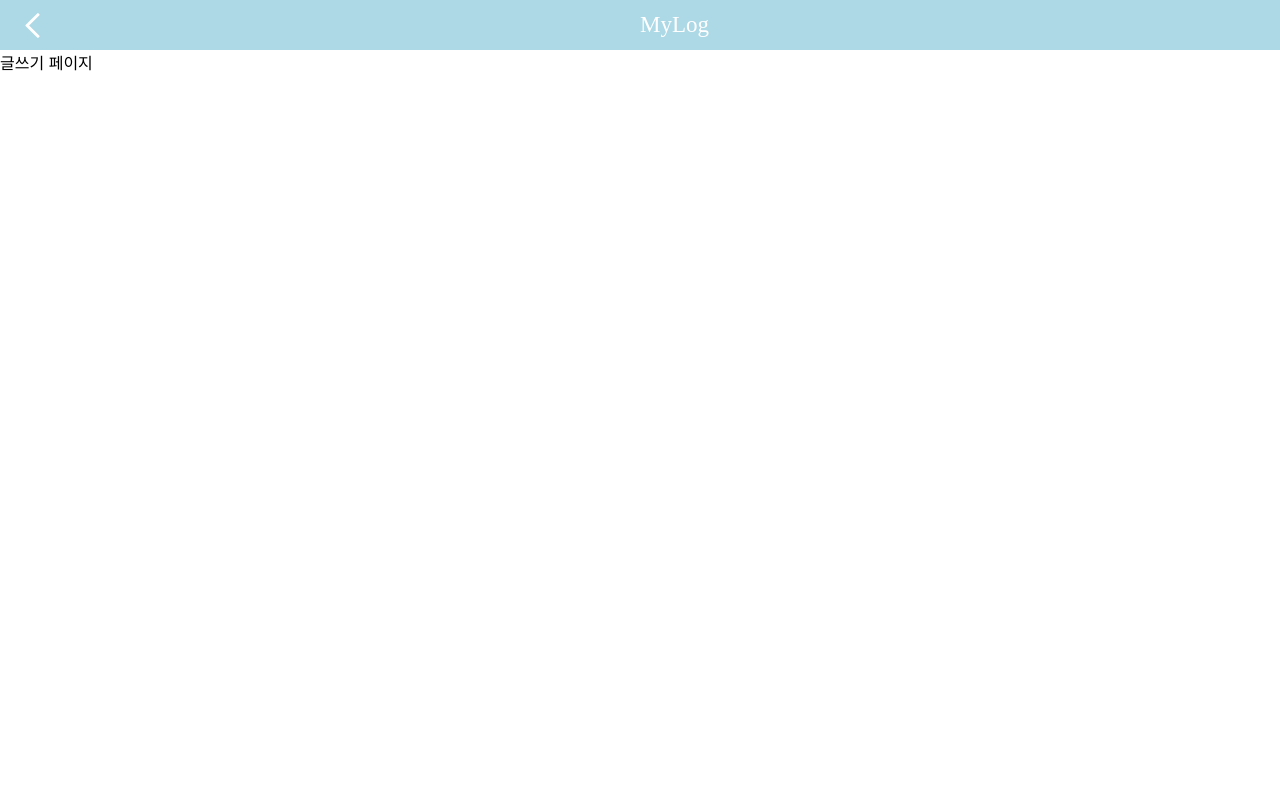
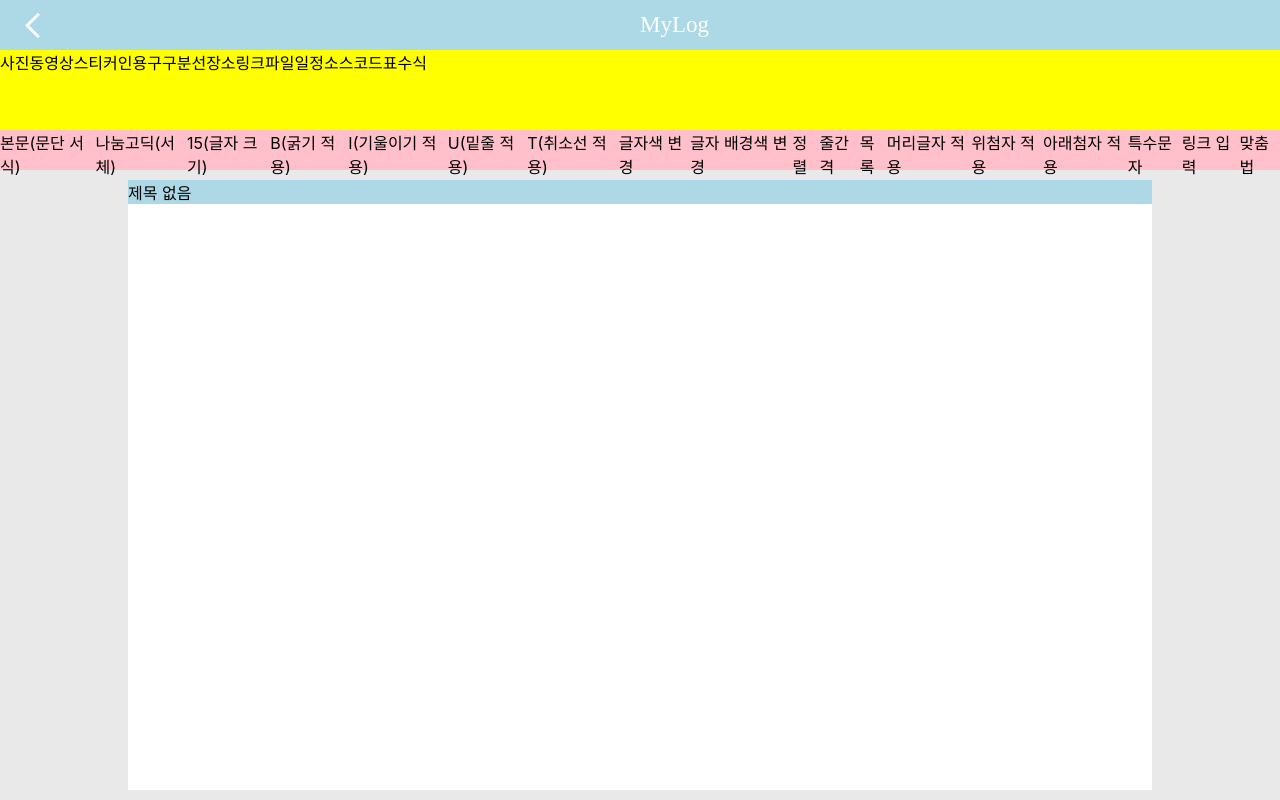
Before and after one commit to nuuuri/mylog-frontend, a React (Create React App) app: page /postwrite in a window 1280 px wide. Built offline with nearby package versions, Linux system fonts and the light colour scheme; a web font is replaced by a local one.

Commit message:
[feat] PostWritePage 레이아웃 추가

```diff
--- a/src/pages/postwrite/index.tsx
+++ b/src/pages/postwrite/index.tsx
@@ -1,3 +1,85 @@
+import styled from "styled-components";
+
 export default function PostWritePage() {
-  return <div>글쓰기 페이지</div>;
+  return (
+    <Container>
+      <PostMenu>
+        <div>사진</div>
+        <div>동영상</div>
+        <div>스티커</div>
+        <div>인용구</div>
+        <div>구분선</div>
+        <div>장소</div>
+        <div>링크</div>
+        <div>파일</div>
+        <div>일정</div>
+        <div>소스코드</div>
+        <div>표</div>
+        <div>수식</div>
+      </PostMenu>
+      <Toolbar>
+        <div>본문(문단 서식)</div>
+        <div>나눔고딕(서체)</div>
+        <div>15(글자 크기)</div>
+
+        <div>B(굵기 적용)</div>
+        <div>I(기울이기 적용)</div>
+        <div>U(밑줄 적용)</div>
+        <div>T(취소선 적용)</div>
+        <div>글자색 변경</div>
+        <div>글자 배경색 변경</div>
+
+        <div>정렬</div>
+        <div>줄간격</div>
+        <div>목록</div>
+
+        <div>머리글자 적용</div>
+        <div>위첨자 적용</div>
+        <div>아래첨자 적용</div>
+        <div>특수문자</div>
+        <div>링크 입력</div>
+        <div>맞춤법</div>
+      </Toolbar>
+
+      <Canvas>
+        <div contentEditable={true} placeholder="제목 없음" />
+      </Canvas>
+    </Container>
+  );
 }
+
+const Container = styled.div`
+  display: flex;
+  flex-direction: column;
+  align-items: center;
+  width: 100%;
+  height: 100%;
+  background: #e9e9e9; ;
+`;
+const PostMenu = styled.div`
+  display: flex;
+  width: 100%;
+  height: 80px;
+  background: yellow;
+`;
+const Toolbar = styled.div`
+  display: flex;
+  width: 100%;
+  height: 40px;
+  background: pink;
+`;
+const Canvas = styled.div`
+  width: 80%;
+  height: calc(100% - 140px);
+  margin-top: 10px;
+  background: #fff;
+
+  div {
+    background: lightblue;
+    outline: none;
+
+    ::after {
+      content: attr(placeholder);
+    }
+  }
+`;
```
